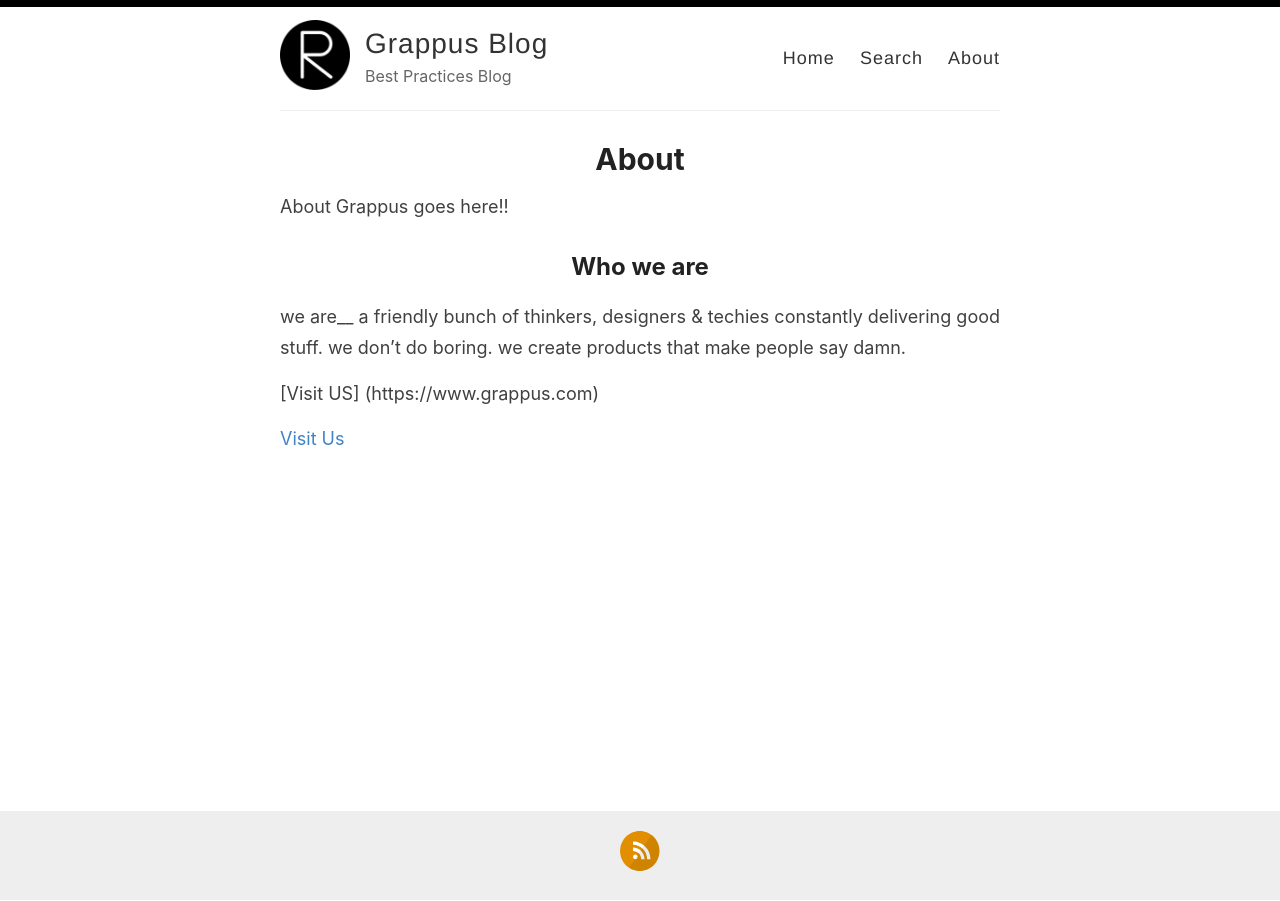
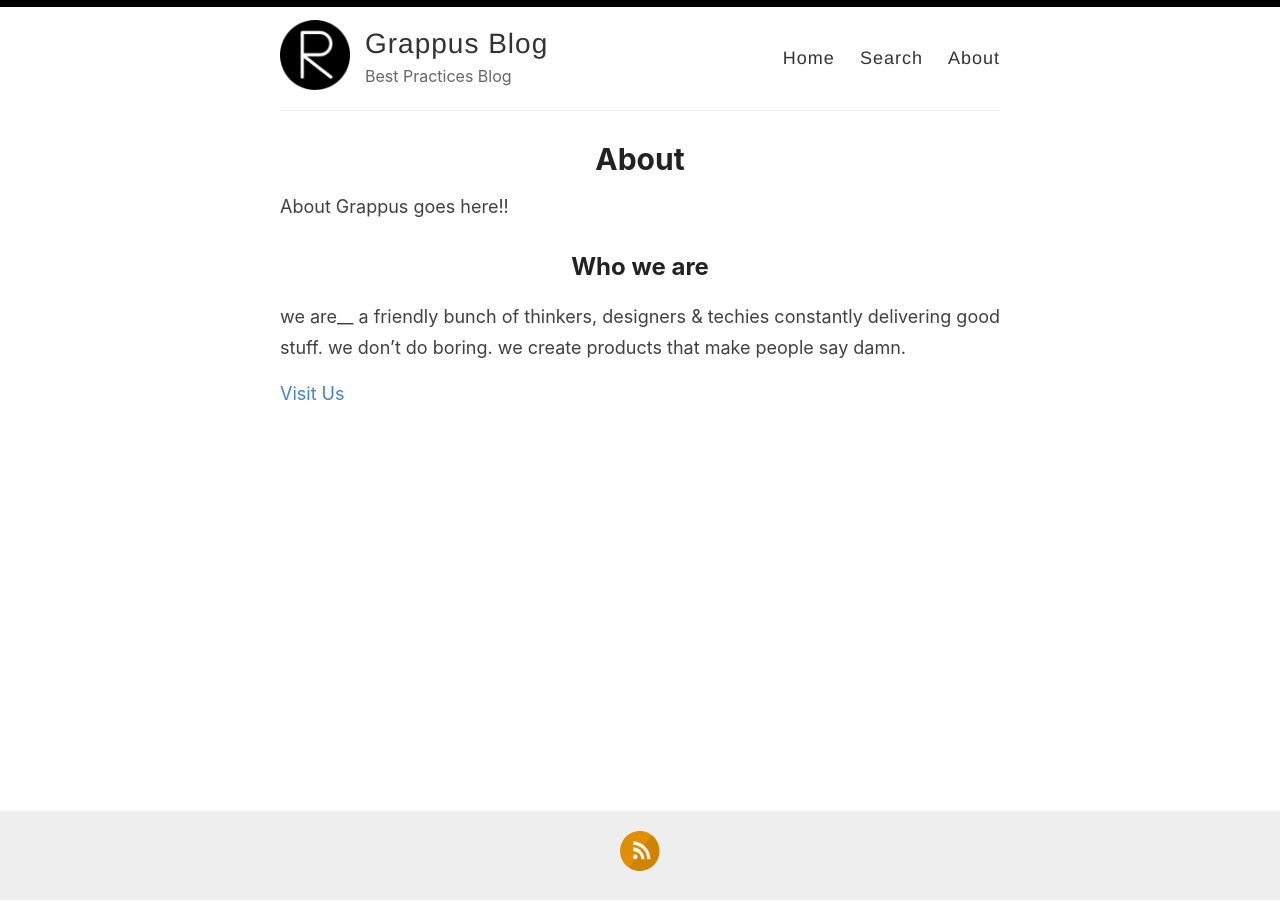
Before and after one commit to Grappus/Grappus-Blog, a Jekyll site: the page built from _pages/about.md, in a window 1280 px wide. Built offline with Jekyll 4.4.1, drawn with Linux system fonts in a browser that asks for light colours.

Commit message:
change in about pagee

```diff
--- a/_pages/about.md
+++ b/_pages/about.md
@@ -10,8 +10,6 @@ About Grappus goes here!!
 
 we are__
 a friendly bunch of thinkers, designers & techies constantly delivering good stuff. we don’t do boring. we create products that make people say damn.
-
-[Visit US] (https://www.grappus.com)
 
 [Visit Us](https://www.grappus.com)
 
```
